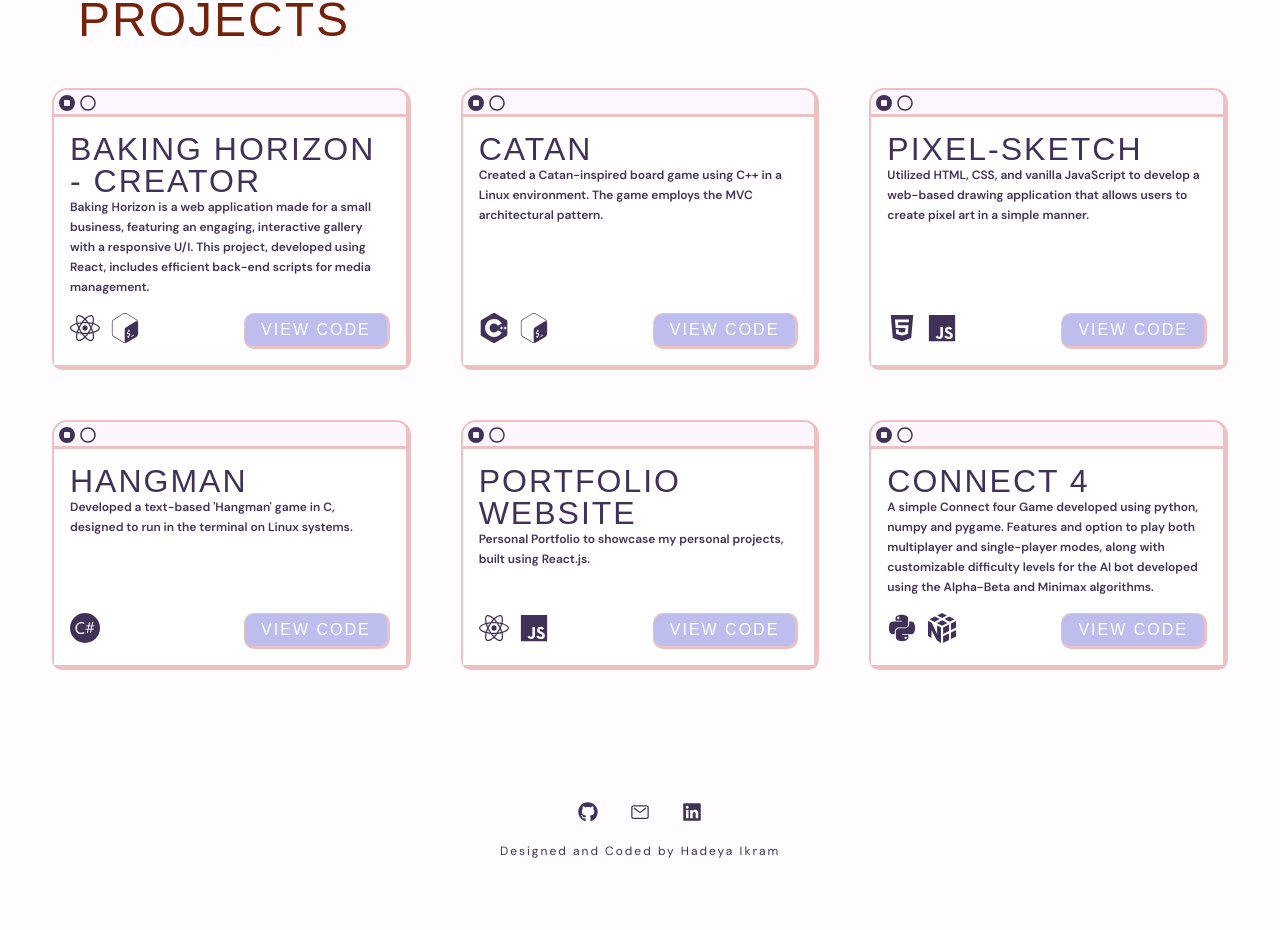
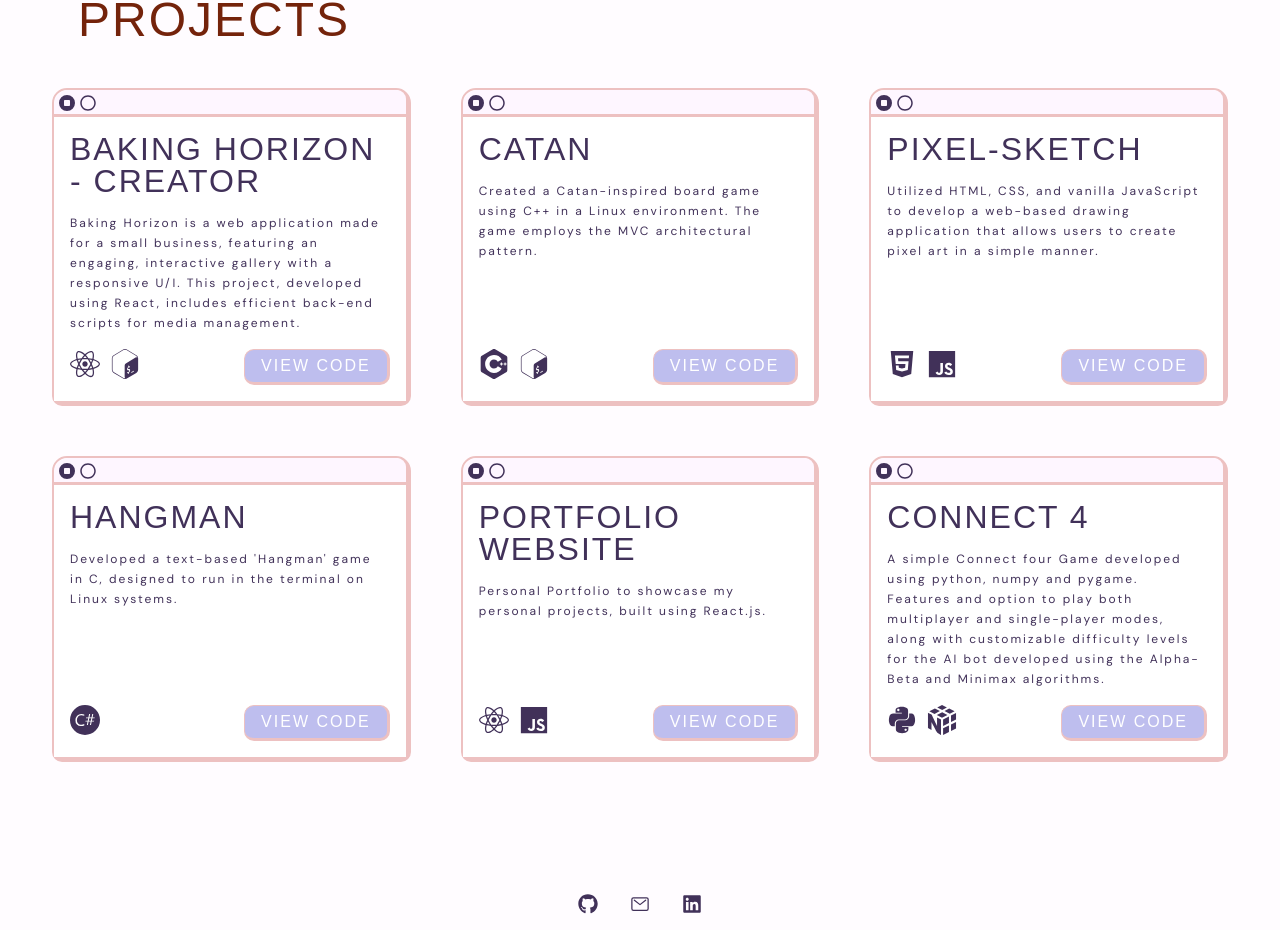
Before and after one commit to hadeya3ik/portfolio, a React (Vite) app: page / in a window 1280 px wide. Shown: the part 1295-2225 px from the top of the page. Built offline with nearby package versions, Linux system fonts and the light colour scheme; a web font is replaced by a local one.

Commit message:
re styling porjects

```diff
--- a/src/components/project_folder/make_project/makeProject.css
+++ b/src/components/project_folder/make_project/makeProject.css
@@ -64,3 +64,7 @@ hr {
     justify-self: flex-end;
     align-self: flex-end;
 }
+
+.content h2 {
+    padding-bottom: 1rem;
+}
--- a/src/components/project_folder/project.css
+++ b/src/components/project_folder/project.css
@@ -44,13 +44,13 @@
     gap: 10px;
   }
 
-  @media (max-width: 868px) {
+  @media (max-width: 968px) {
     .project_container {
       grid-template-columns: repeat(2, 1fr);
     }
   }
 
-  @media (max-width: 480px) {
+  @media (max-width: 680px) {
     .project_container {
       grid-template-columns: repeat(1, 1fr);
     }
--- a/src/index.css
+++ b/src/index.css
@@ -5,10 +5,10 @@
 	line-height: 20px;
 }
 
-.paragraph_mini {
-	letter-spacing: 0px;
-	font-weight: 600;
-}
+/* .paragraph_mini {
+	letter-spacing: 1px;
+	font-weight: 300;
+} */
 
 .bold_style, .bold_mini, .job_title {
 	text-transform: uppercase;
```
